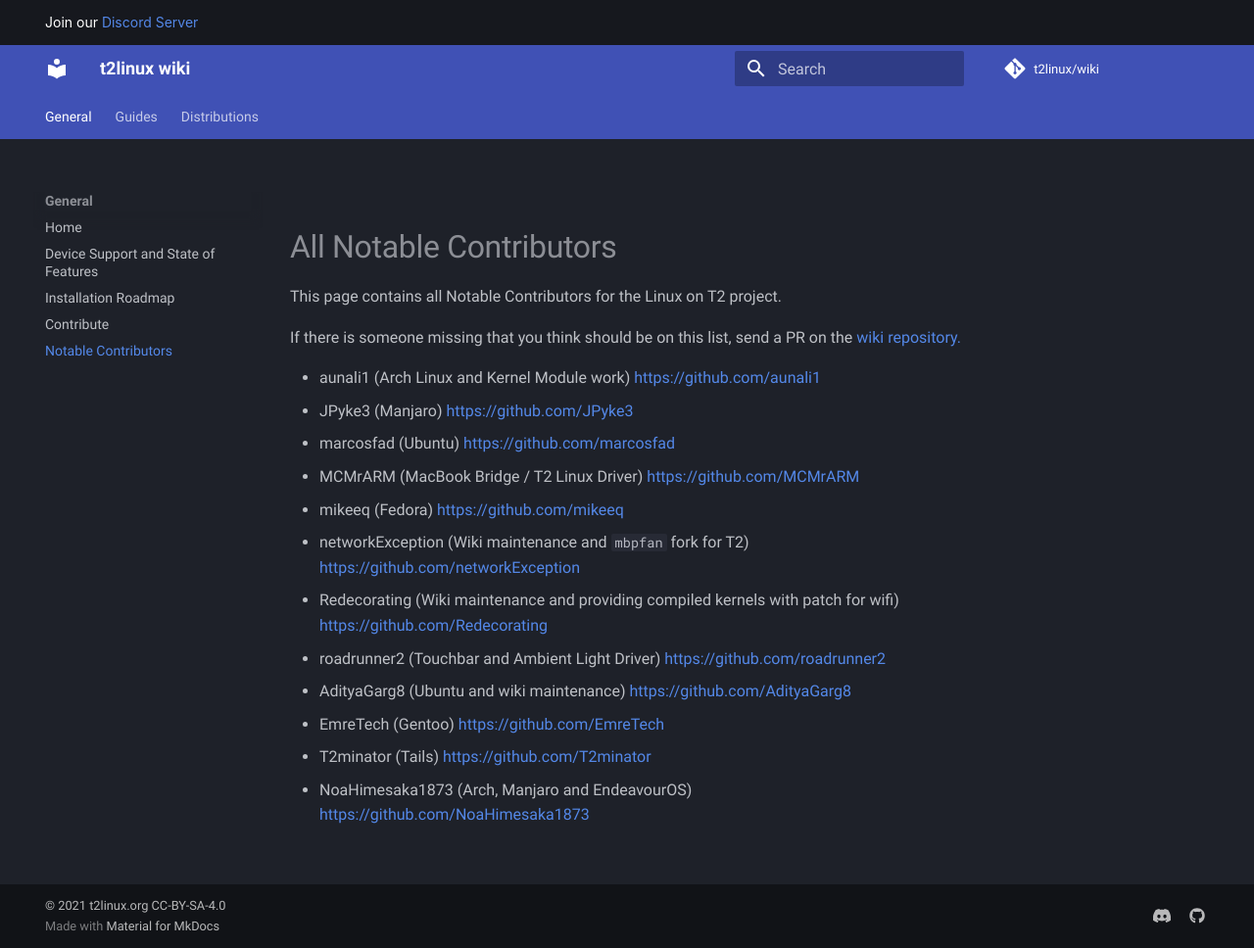
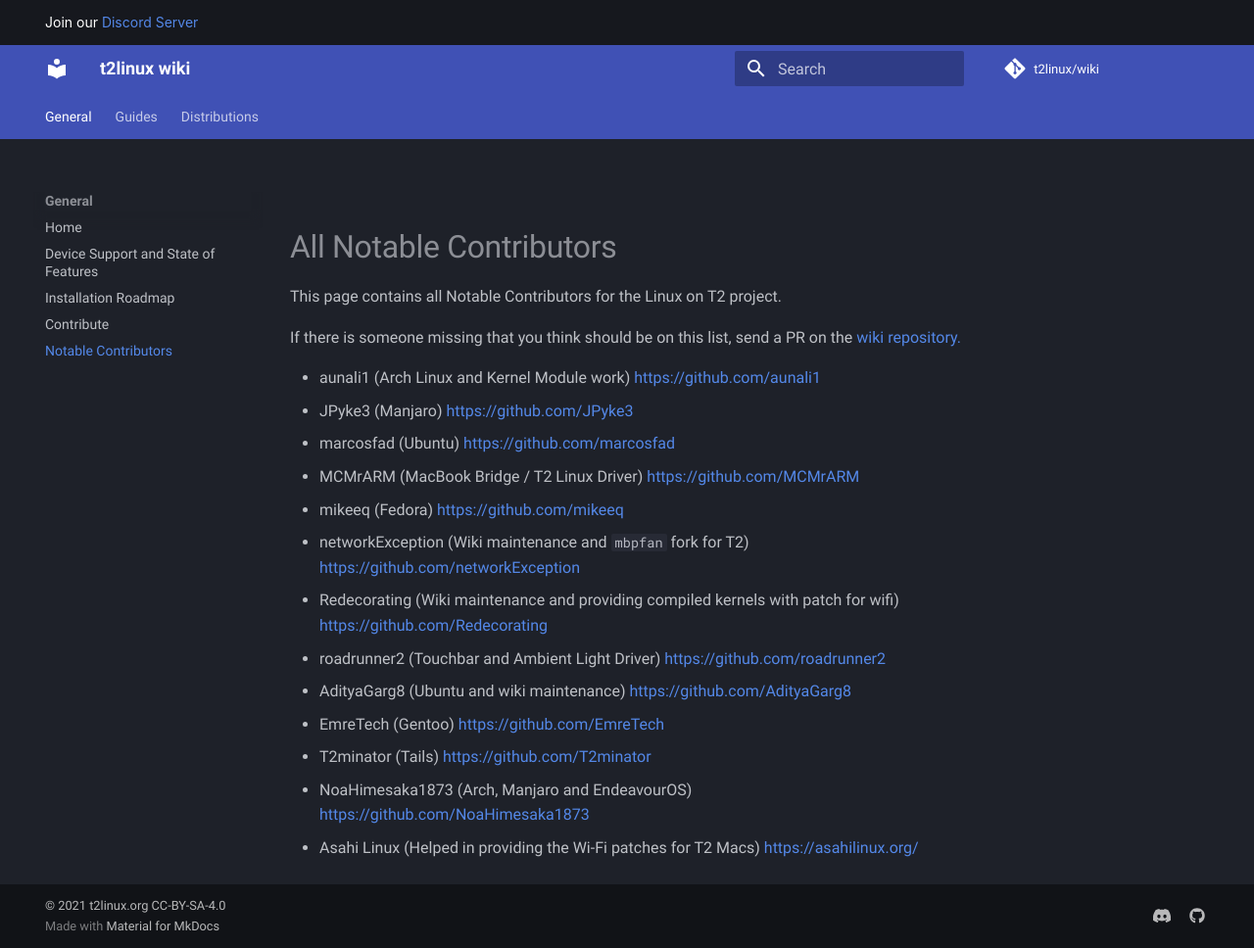
Before and after one commit to t2linux/wiki, an MkDocs documentation site: the page built from docs/notable-contributors.md, in a window 1280 px wide and 968 px high. Shown: the whole window at 98% size. Built offline with MkDocs 1.6.1 and Material for MkDocs 9.7.7, drawn with Linux system fonts in a browser that asks for light colours; comment, search, counter and statistics services are not loaded.

Commit message:
Add Asahi Linux as a notable contributor

```diff
--- a/docs/notable-contributors.md
+++ b/docs/notable-contributors.md
@@ -16,3 +16,4 @@ If there is someone missing that you think should be on this list, send a PR on
 - EmreTech (Gentoo) [https://github.com/EmreTech](https://github.com/EmreTech)
 - T2minator (Tails) [https://github.com/T2minator](https://github.com/T2minator)
 - NoaHimesaka1873 (Arch, Manjaro and EndeavourOS) [https://github.com/NoaHimesaka1873](https://github.com/NoaHimesaka1873)
+- Asahi Linux (Helped in providing the Wi-Fi patches for T2 Macs) [https://asahilinux.org/](https://asahilinux.org/)
```
